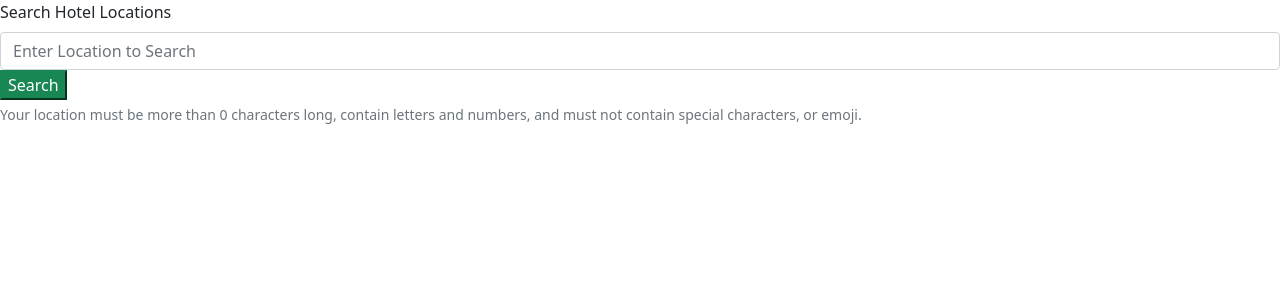
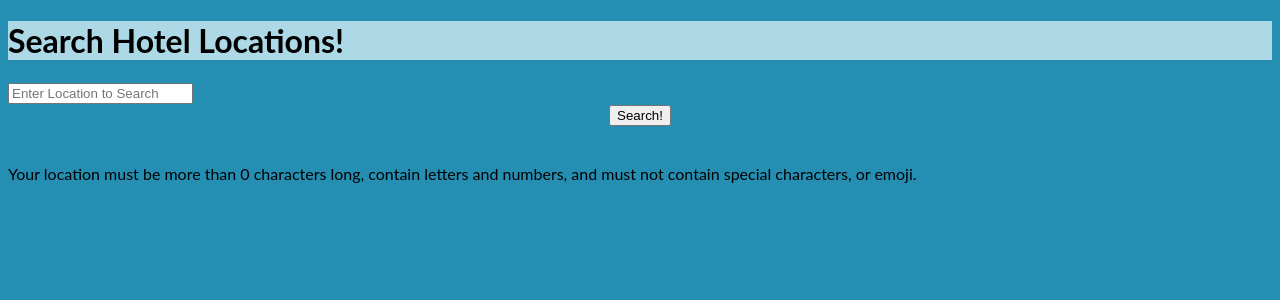
Before and after one commit to Engnation/Intro-to-Selenium, a Flask app: page / in a window 1280 px wide. Shown: the top 300 px of the page. Run offline with Flask 2, Linux system fonts and the light colour scheme.

Commit message:
Updated style

```diff
--- a/FLASK-API/templates/index.html
+++ b/FLASK-API/templates/index.html
@@ -1,20 +1,44 @@
 <!DOCTYPE html>
 <html lang="en">
 <head>
+<!--external css not working, inline css currently applied-->
+<link rel="stylesheet" href="style.css">
+
+<style>
+srch {
+    width: 100px;
+    margin-left: auto;
+    margin-right: auto;
+
+}
+
+body {
+    background-color: rgb(36, 143, 179);
+  }
+
+.buttonHolder{
+    text-align: center;
+}
+
+</style>
+
     <meta charset="UTF-8">
     <meta name="viewport" content="width=device-width, initial-scale=1.0">
-<link href="https://cdn.jsdelivr.net/npm/bootstrap@5.0.0-beta1/dist/css/bootstrap.min.css" rel="stylesheet" integrity="sha384-giJF6kkoqNQ00vy+HMDP7azOuL0xtbfIcaT9wjKHr8RbDVddVHyTfAAsrekwKmP1" crossorigin="anonymous">
+<!--<link href="https://cdn.jsdelivr.net/npm/bootstrap@5.0.0-beta1/dist/css/bootstrap.min.css" rel="stylesheet" integrity="sha384-giJF6kkoqNQ00vy+HMDP7azOuL0xtbfIcaT9wjKHr8RbDVddVHyTfAAsrekwKmP1" crossorigin="anonymous">-->
     <title>Hotel Search</title>
 </head>
 <body>
 
+<form action="{{ url_for('index') }}" method="POST">
+	<h1 class='form-label'>Search Hotel Locations!</h1>
+        <input type="text" name="search_location"class='form-control' placeholder="Enter Location to Search"/>
+        <!--wrapped search button in div to center it-->
+        <div class ="buttonHolder">
+            <button type="submit" id="btn_i" class='butn btn-success'>Search!</button>
+        </div>
 
-<form action="{{ url_for('index') }}" method="POST">
-	<label class='form-label'>Search Hotel Locations</label>
-        <input type="text" name="search_location"class='form-control' placeholder="Enter Location to Search"/>
-        <button type="submit" class='butn btn-success'>Search</button>
  <div class="form-text">
-  Your location must be more than 0 characters long, contain letters and numbers, and must not contain special characters, or emoji.
+    <br><br>Your location must be more than 0 characters long, contain letters and numbers, and must not contain special characters, or emoji.
 </div>
 
     <p>{{ message }}</p>
--- /dev/null
+++ b/FLASK-API/templates/style.css
@@ -0,0 +1,23 @@
+body {
+    font-family: 'Lato', 'Helvetica Neue', Helvetica, Arial, sans-serif;
+  }
+
+  h1,
+  h2,
+  h3,
+  h4,
+  h5,
+  h6 {
+    font-family: 'Lato', 'Helvetica Neue', Helvetica, Arial, sans-serif;
+    font-weight: 700;
+    background-color: lightblue;
+  }
+
+
+
+srch {
+    width: 100px;
+    margin-left: auto;
+    margin-right: auto;
+
+}
```
